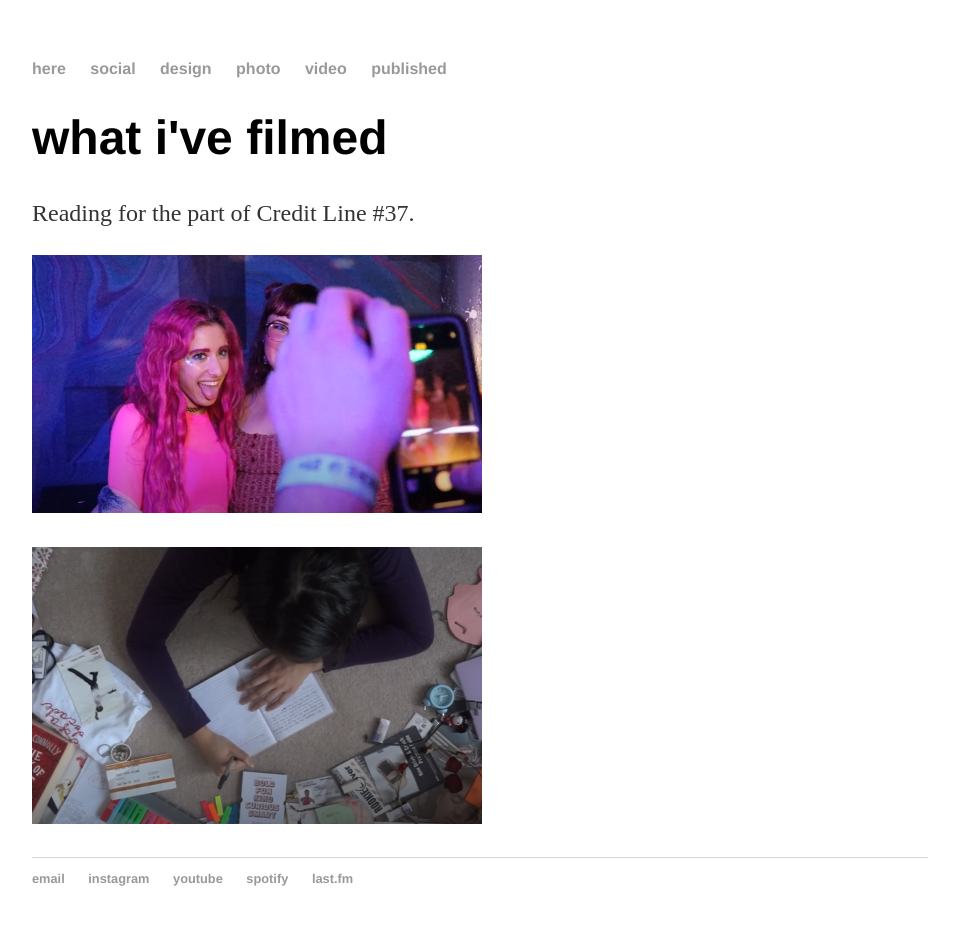
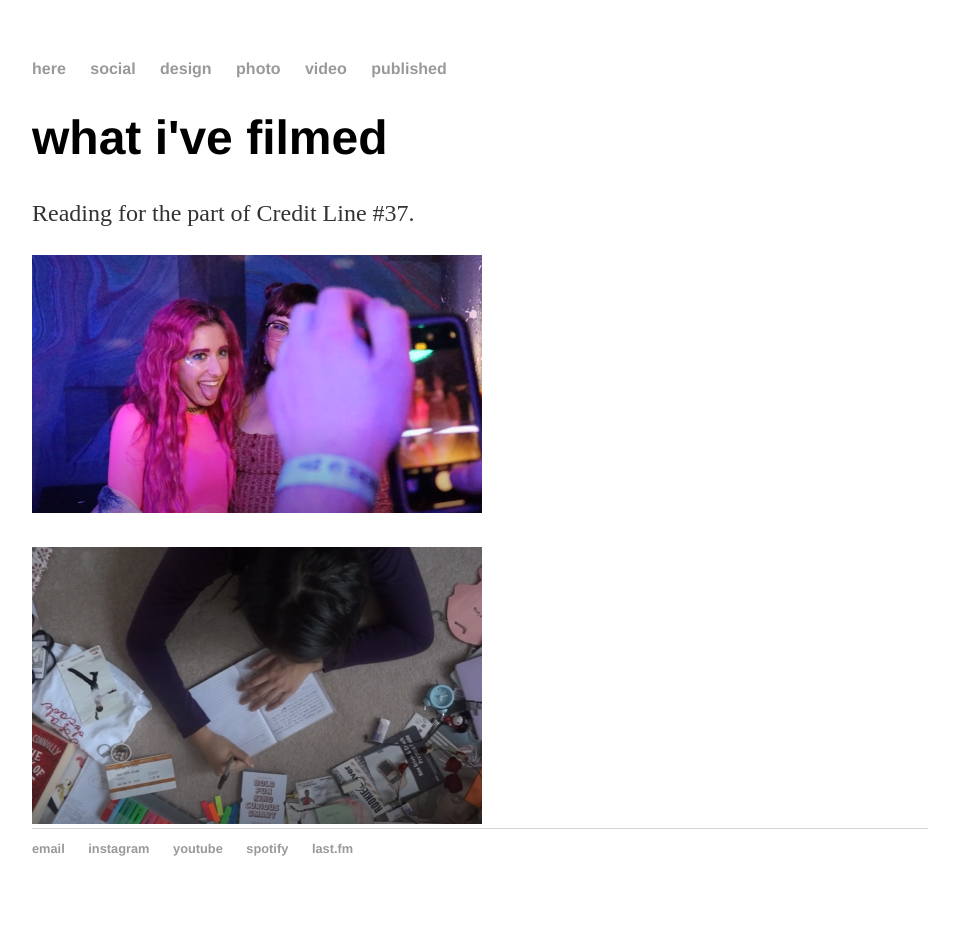
Before and after one commit to sabrinadotli/sabrinadotli.github.io, a Jekyll site: the page built from video/index.html, in a window 1280 px wide. Shown: the whole page, without its empty margins (160-1119 px from the left). Built offline with Jekyll 4.4.1, drawn with Linux system fonts in a browser that asks for light colours; after the commit the page ends 916 px from its top, so only the background shows below that.

Commit message:
Update index.html

```diff
--- a/video/index.html
+++ b/video/index.html
@@ -10,7 +10,6 @@ title: what i've filmed
          	alt = "Picture of artist Holander taking a picture with a fan" />
 		</p></a>
 	<a href="https://www.youtube.com/playlist?list=PLQXKjbdlQMbgYxISMhcEq7bc5ihzbqXj2">
-		<p>
     		<img src = "portfoliosnip4.PNG"
          	alt = "Flat overhead shot of me lying face-down on the carpet, writing in a notebook, surrounded by different trinkets" />
-		</p></a>
+		</a>
```
